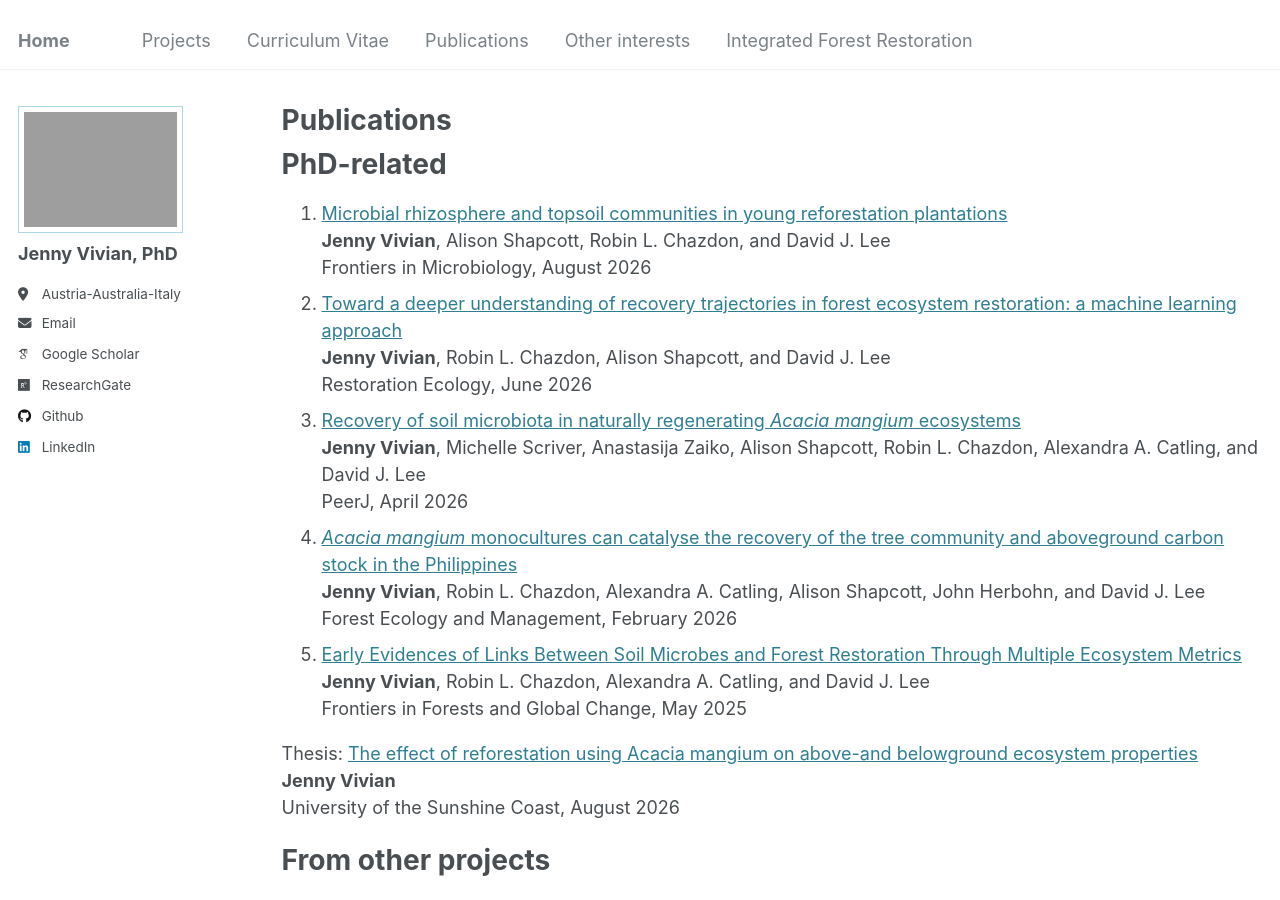
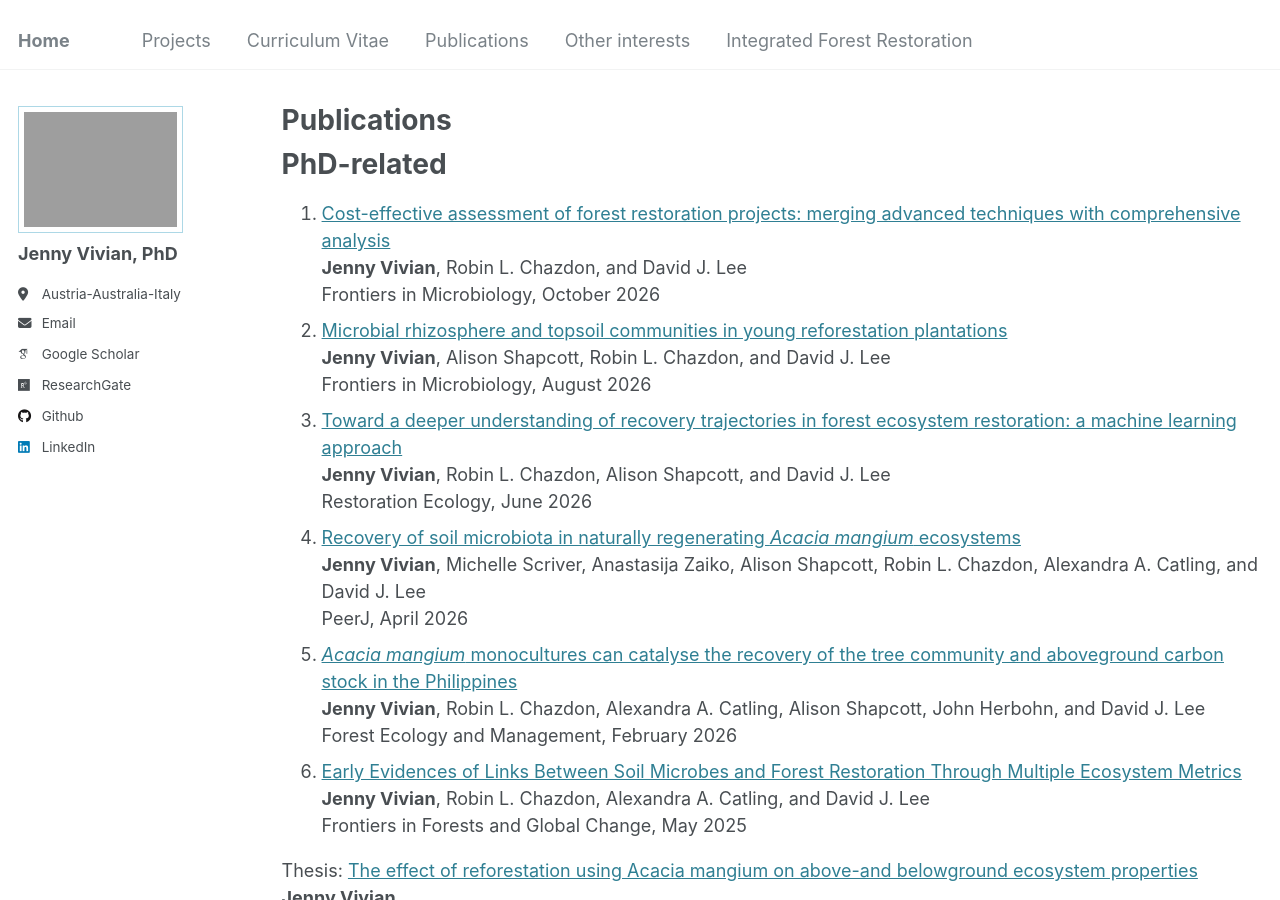
Before and after one commit to JennyVivian99/JennyVivian99.github.io, a Jekyll site: the page built from _pages/publications.md, in a window 1280 px wide and 900 px high. Built offline with Jekyll 4.4.1, drawn with Linux system fonts in a browser that asks for light colours; some web fonts are replaced.

Commit message:
Update publications.md

```diff
--- a/_pages/publications.md
+++ b/_pages/publications.md
@@ -10,19 +10,22 @@ author_profile: true
 
 PhD-related
 =========
-1. [Microbial rhizosphere and topsoil communities in young reforestation plantations](https://www.frontiersin.org/journals/microbiology/articles/10.3389/fmicb.2026.1915742/abstract)
+1. [Cost-effective assessment of forest restoration projects: merging advanced techniques with comprehensive analysis](https://onlinelibrary.wiley.com/doi/10.1111/rec.70595)
+**Jenny Vivian**, Robin L. Chazdon, and David J. Lee
+Frontiers in Microbiology, October 2026
+2. [Microbial rhizosphere and topsoil communities in young reforestation plantations](https://www.frontiersin.org/journals/microbiology/articles/10.3389/fmicb.2026.1915742/abstract)
 **Jenny Vivian**, Alison Shapcott, Robin L. Chazdon, and David J. Lee
 Frontiers in Microbiology, August 2026
-2. [Toward a deeper understanding of recovery trajectories in forest ecosystem restoration: a machine learning approach](https://doi.org/10.1111/rec.70483)
+3. [Toward a deeper understanding of recovery trajectories in forest ecosystem restoration: a machine learning approach](https://doi.org/10.1111/rec.70483)
 **Jenny Vivian**, Robin L. Chazdon, Alison Shapcott, and David J. Lee
 Restoration Ecology, June 2026
-3. [Recovery of soil microbiota in naturally regenerating _Acacia mangium_ ecosystems](https://doi.org/10.7717/peerj.21048)
+4. [Recovery of soil microbiota in naturally regenerating _Acacia mangium_ ecosystems](https://doi.org/10.7717/peerj.21048)
 **Jenny Vivian**, Michelle Scriver, Anastasija Zaiko, Alison Shapcott, Robin L. Chazdon, Alexandra A. Catling, and David J. Lee
 PeerJ, April 2026
-4. [_Acacia mangium_ monocultures can catalyse the recovery of the tree community and aboveground carbon stock in the Philippines](https://www.sciencedirect.com/science/article/pii/S0378112725008655)
+5. [_Acacia mangium_ monocultures can catalyse the recovery of the tree community and aboveground carbon stock in the Philippines](https://www.sciencedirect.com/science/article/pii/S0378112725008655)
 **Jenny Vivian**, Robin L. Chazdon, Alexandra A. Catling, Alison Shapcott, John Herbohn, and David J. Lee
 Forest Ecology and Management, February 2026
-5. [Early Evidences of Links Between Soil Microbes and Forest Restoration Through Multiple Ecosystem Metrics](https://www.frontiersin.org/journals/forests-and-global-change/articles/10.3389/ffgc.2025.1540513/full)
+6. [Early Evidences of Links Between Soil Microbes and Forest Restoration Through Multiple Ecosystem Metrics](https://www.frontiersin.org/journals/forests-and-global-change/articles/10.3389/ffgc.2025.1540513/full)
 **Jenny Vivian**, Robin L. Chazdon, Alexandra A. Catling, and David J. Lee
 Frontiers in Forests and Global Change, May 2025
 
```
